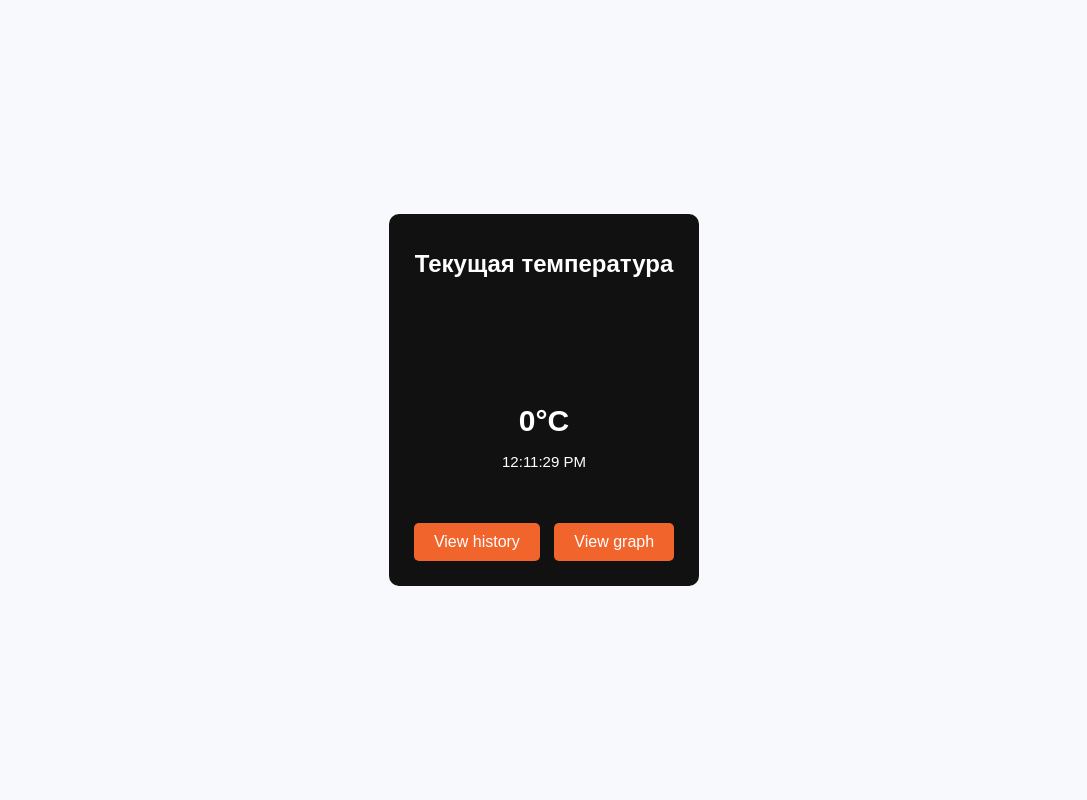
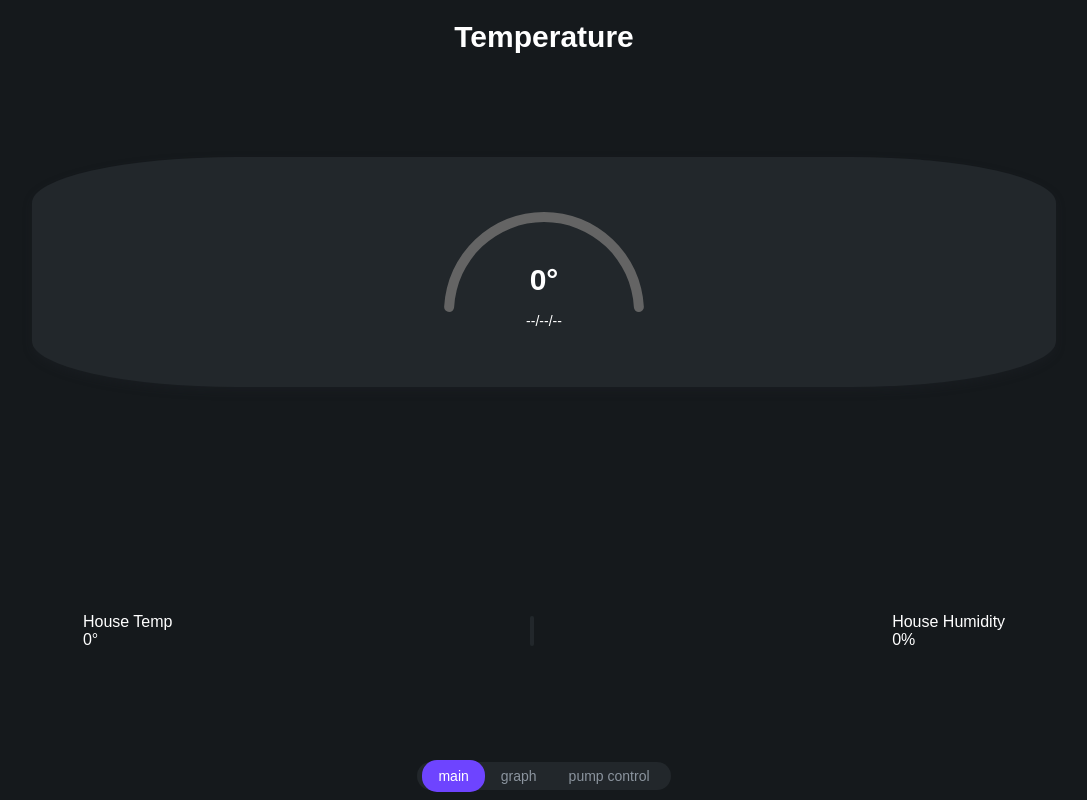
Before and after one commit to Andyrei02/WTServer, a Flask app: page / in a window 1280 px wide. Shown: the whole page, without its empty margins (96-1183 px from the left). Run offline with Flask 3, Linux system fonts and the light colour scheme.

Commit message:
UPdate main page stiles

```diff
--- a/static/css/style.css
+++ b/static/css/style.css
@@ -1,23 +1,55 @@
 body {
   font-family: Arial, sans-serif;
-  background-color: #f7f9fc;
+  background-color: #15191C;
   color: #ffffff;
   display: flex;
-  justify-content: center;
+  flex-direction: column;
+  justify-content: space-between;
   align-items: center;
   height: 100vh;
   margin: 0;
 }
-.container {
+
+.title {
+  font: bold 30px Arial;
+  margin-top: 20px;
+}
+
+.content {
+  display: flex;
+  flex-direction: column;
+  justify-content: space-around;
+  width: -webkit-fill-available;
+  height: -webkit-fill-available;
+}
+
+
+.second-container{
+  display: flex;
+  justify-content: space-around;
+  align-items: center;
+  margin-top: 20px;
+}
+
+.separator {
+  border-left: 4px solid #22272B;
+  border-radius: 50px;
+  height: 30px;
+}
+
+.house-temp,
+.house-humidity {
+  display: flex;
+  flex-direction: column;
+}
+
+.radial-container {
+  background: #22272B;
   text-align: center;
-  background: #111;
-  padding: 20px;
-  border-radius: 10px;
-  box-shadow: 0px 4px 10px rgba(255, 255, 255, 0.1);
-}
-h1 {
-  font-size: 24px;
-  margin-bottom: 20px;
+  padding: 0px 0 30px 0;
+  margin: 0 10%;
+  border-radius: 20%;
+  box-shadow: 0px 4px 10px rgba(33, 38, 43, 0.3);
 }
 
 canvas {
@@ -27,22 +59,30 @@ canvas {
 }
 
 .button-container {
-  margin-top: 20px;
-  text-align: center;
+  margin: 10px;
+  padding: 5px;
+  display: flex;
+  justify-content: space-around;
+  align-items: center;
+  background-color: #22272B;
+  border-radius: 20px;
+  width: fit-content;
 }
 
-.button {
-  display: inline-block;
-  padding: 10px 20px;
-  margin: 5px;
-  font-size: 16px;
-  color: #ffffff;
-  background-color: rgb(241, 100, 44);
+.button-container span a {
+  padding: 8px 16px;
   text-decoration: none;
-  border-radius: 5px;
-  transition: background-color 0.3s;
+  font-size: 14px;
+  color: #8B949E;
+  border-radius: 15px;
+  transition: all 0.3s ease;
 }
 
-.button:hover {
-  background-color: #0056b3;
+.button-container span a.active {
+  background-color: #6E44FF;
+  color: white;
 }
+
+.button-container span a:hover {
+  color: white;
+}
--- a/static/js/main.js
+++ b/static/js/main.js
@@ -12,11 +12,12 @@ const temperatureChart = new Chart(ctx, {
   data: {
     datasets: [
       {
-        data: [0, 100], // Температура и оставшаяся часть
-        backgroundColor: [gradient, 'rgba(0, 0, 0, 0)'], // Градиент и прозрачный фон
+        data: [0, 100, '--/--/--'], // Температура и оставшаяся часть
+        backgroundColor: [gradient, 'rgba(100, 100, 100, 100)'], // Градиент и прозрачный фон
         borderWidth: 0, // Без обводки
-        cutout: '80%', // Размер выреза в центре
-        borderRadius: 15, // Закругленные края
+        borderColor: 'rgb(128, 128, 128)',
+        cutout: '90%', // Размер выреза в центре
+        borderRadius: 10, // Закругленные края
       },
     ],
   },
@@ -39,16 +40,16 @@ const temperatureChart = new Chart(ctx, {
         const { height } = chart;
         const { ctx } = chart;
         const temperature = chart.data.datasets[0].data[0]; // Текущая температура
-        const timestamp = new Date().toLocaleTimeString(); // Время обновления
+        const timestamp = chart.data.datasets[0].data[2]; // Время обновления
 
         ctx.save();
         ctx.textAlign = 'center';
         ctx.textBaseline = 'middle';
         ctx.font = 'bold 30px Arial';
         ctx.fillStyle = '#fff';
-        ctx.fillText(`${temperature}°C`, width / 2, height / 2 + 25); // Температура
+        ctx.fillText(`${temperature}°`, width / 2, height / 2 + 25); // Температура
 
-        ctx.font = '15px Arial';
+        ctx.font = '14px Arial';
         ctx.fillText(timestamp, width / 2, height / 2 + 65); // Время
         ctx.restore();
       },
@@ -57,9 +58,9 @@ const temperatureChart = new Chart(ctx, {
 });
 
 // Обновление температуры
-function updateTemperature(temperature) {
+function updateTemperature(temperature, timestamp) {
   const percentage = Math.min(Math.max(temperature, 0), 100);
-  temperatureChart.data.datasets[0].data = [percentage, 100 - percentage];
+  temperatureChart.data.datasets[0].data = [percentage, 100 - percentage, timestamp];
   temperatureChart.update();
 }
 
@@ -69,7 +70,7 @@ async function fetchTemperature() {
         const data = await response.json();
 
         if (data.temperature !== null) {
-            updateTemperature(data.temperature); // Обновление индикатора
+            updateTemperature(data.temperature, data.timestamp); // Обновление индикатора
         } else {
             console.log('Нет данных для температуры');
         }
@@ -78,4 +79,4 @@ async function fetchTemperature() {
     }
 }
 
-setInterval(fetchTemperature, 5000);
+setInterval(fetchTemperature, 2000);
--- a/templates/index.html
+++ b/templates/index.html
@@ -9,14 +9,38 @@
 </head>
 
 <body>
-  <div class="container">
-    <h1>Текущая температура</h1>
-    <canvas id="temperatureChart" width="200" height="200"></canvas>
+  <div class="title">Temperature</div>
 
-    <div class="button-container">
-      <a href="{{ url_for('history') }}" class="button">View history</a>
-      <a href="{{ url_for('graph') }}" class="button">View graph</a>
+  <div class="content">
+    <div class="radial-container">
+      <canvas id="temperatureChart" width="200" height="200"></canvas>
     </div>
+
+    <div class="second-container">
+      <div class="house-temp">
+        <span class="comment">House Temp</span>
+        <span>0°</span>
+      </div>
+
+      <span class="separator"></span>
+
+      <div class="house-humidity">
+        <span class="comment">House Humidity</span>
+        <span>0%</span>
+      </div>
+    </div>
+  </div>
+
+  <div class="button-container">
+    <span>
+      <a class="active">main</a>
+    </span>
+    <span>
+      <a>graph</a>
+    </span>
+    <span>
+      <a>pump control</a>
+    </span>
   </div>
 
   <script src="{{ url_for('static', filename='js/main.js') }}"></script>
```
Also changed, not shown: README.md.
